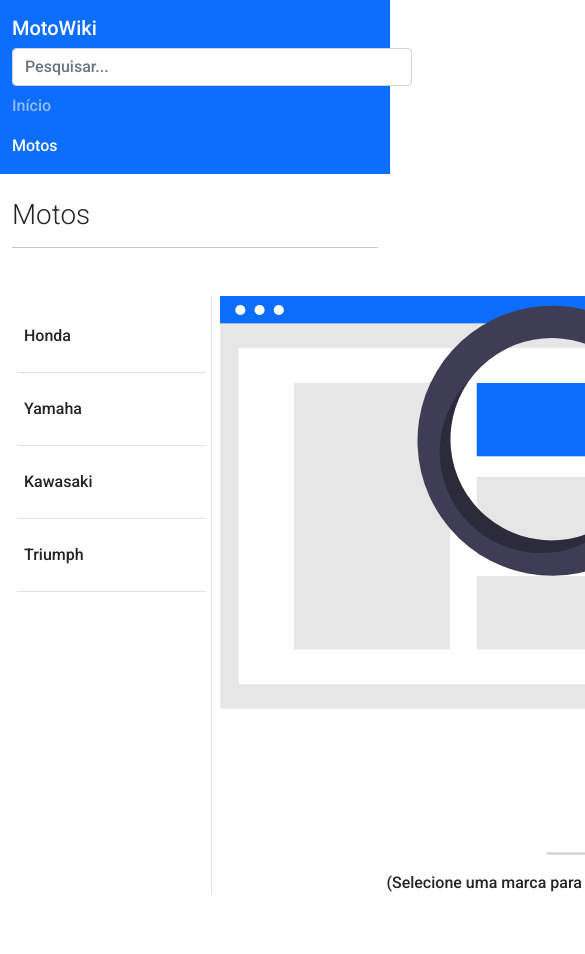
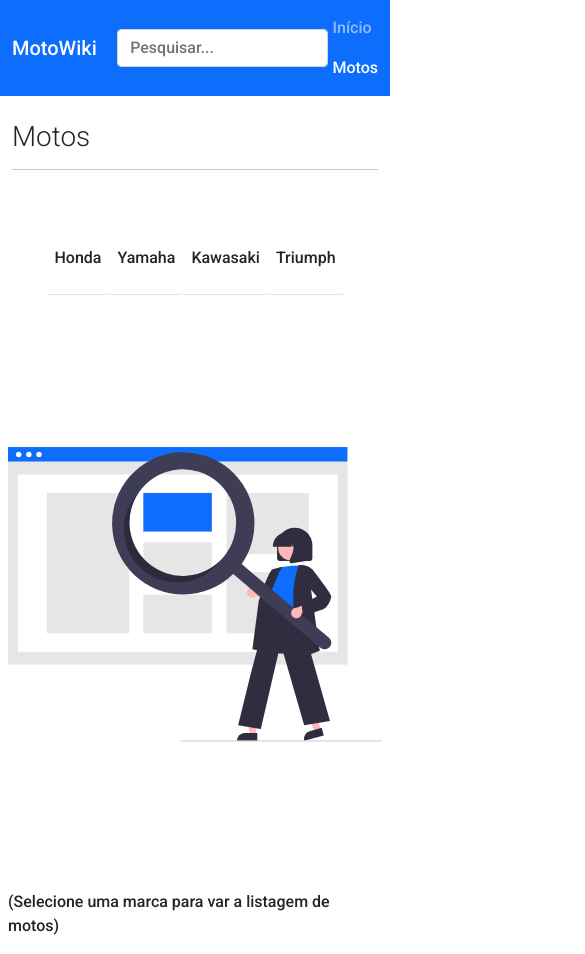
Before and after one commit to jmarc00s/react-nested-routes, a React (Vite) app: page /motorcycles in a window 390 px wide. Shown: the top 954 px of the page, 585 px wide, since content can reach past the window. Before the commit the page ends 911 px from the top, so only its background shows below. Built offline with nearby package versions, Linux system fonts and the light colour scheme; data requests are answered from the project's data file.

Commit message:
Melhorias na responsividade do projeto

```diff
--- a/src/components/list/List.jsx
+++ b/src/components/list/List.jsx
@@ -4,7 +4,12 @@ import style from './list.module.css';
 
 const List = ({ children }) => {
   return (
-    <ul className="list-unstyled p-1 border-end" style={{ minWidth: 200 }}>
+    <ul
+      className={classNames(
+        'list-unstyled p-1  justify-content-center align-items-center',
+        style.list
+      )}
+    >
       {children}
     </ul>
   );
--- a/src/components/list/list.module.css
+++ b/src/components/list/list.module.css
@@ -6,3 +6,16 @@
 .list-item:hover {
   background-color: #eee;
 }
+
+@media screen and (min-width: 568px) {
+  .list-item {
+    min-width: 200px;
+  }
+}
+
+@media screen and (max-width: 568px) {
+  .list {
+    display: flex;
+    overflow: auto;
+  }
+}
--- a/src/components/pages/Motorcycles/EmptyDetails.jsx
+++ b/src/components/pages/Motorcycles/EmptyDetails.jsx
@@ -4,7 +4,7 @@ import Search from '../../../assets/search.svg?component';
 const EmptyDetails = () => {
   return (
     <div className="d-flex flex-column justify-content-center align-items-center h-full">
-      <Search />
+      <Search style={{ maxWidth: '100%' }} />
       <p className="mt-3">(Selecione uma marca para var a listagem de motos)</p>
     </div>
   );
--- a/src/components/pages/Motorcycles/MotorcycleDetail.jsx
+++ b/src/components/pages/Motorcycles/MotorcycleDetail.jsx
@@ -17,10 +17,10 @@ const MotorcycleDetail = () => {
 
   return (
     <div className="row">
-      <div className="col-sm-6">
+      <div className="col-md-6">
         <img className="img-fluid" src={motorcycle?.imageUrl} alt="details." />
       </div>
-      <div className="col-sm-6">
+      <div className="col-md-6">
         <NavLink to={`/motorcycles/${motorcycle?.brandId}/list`}>
           Voltar
         </NavLink>
--- a/src/components/template/NavbarSearch.jsx
+++ b/src/components/template/NavbarSearch.jsx
@@ -1,6 +1,8 @@
+import classNames from 'classnames';
 import React from 'react';
 import { useLocation } from 'react-router-dom';
 import useDebounce from '../../core/hooks/useDebounce';
+import styles from './NavbarSearch.module.css';
 
 const NavbarSearch = ({ onValueChange }) => {
   const [displayedValue, setDisplayedValue] = React.useState('');
@@ -24,9 +26,8 @@ const NavbarSearch = ({ onValueChange }) => {
   return (
     <div className="input-group">
       <input
-        style={{ minWidth: 400 }}
         type="text"
-        className="form-control"
+        className={classNames(`form-control`, styles.searchInput)}
         placeholder="Pesquisar..."
         aria-label="Pesquisar..."
         value={displayedValue}
--- /dev/null
+++ b/src/components/template/NavbarSearch.module.css
@@ -0,0 +1,5 @@
+@media screen and (min-width: 568px) {
+  .searchInput {
+    min-width: 400px !important;
+  }
+}
--- a/src/pages/Motorcycles.jsx
+++ b/src/pages/Motorcycles.jsx
@@ -21,9 +21,10 @@ const Motorcycles = () => {
   }
 
   return (
-    <section className="d-flex flex-column">
+    <section>
       <PageHeader title="Motos" />
-      <div className="d-flex">
+      <div className="row">
+        <div className="col-md-3 ">
           <List>
             {brands?.map((brand) => (
               <List.Item key={brand.id} onClick={() => handleBrandClick(brand)}>
@@ -31,7 +32,9 @@ const Motorcycles = () => {
               </List.Item>
             ))}
           </List>
-        <div className="flex-fill px-2">
+        </div>
+
+        <div className="col-md-9 px-2">
           <Outlet />
         </div>
       </div>
```
Lines whose indentation alone changed are shown as unchanged.
